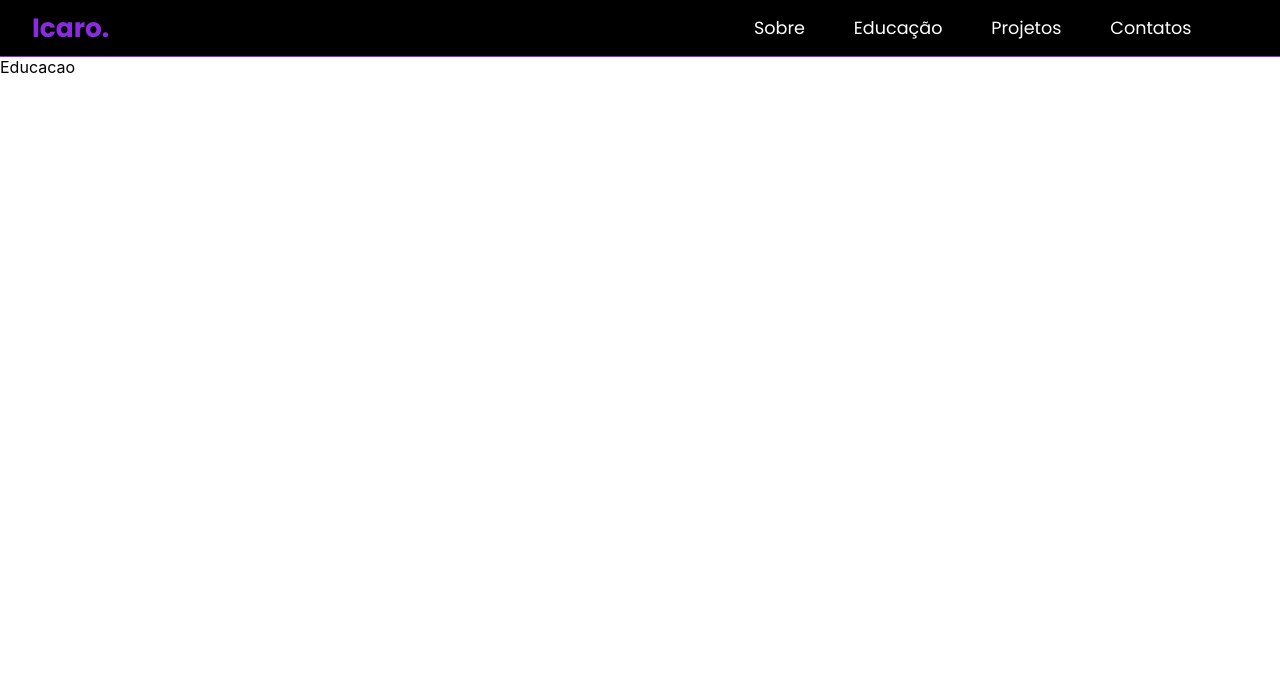
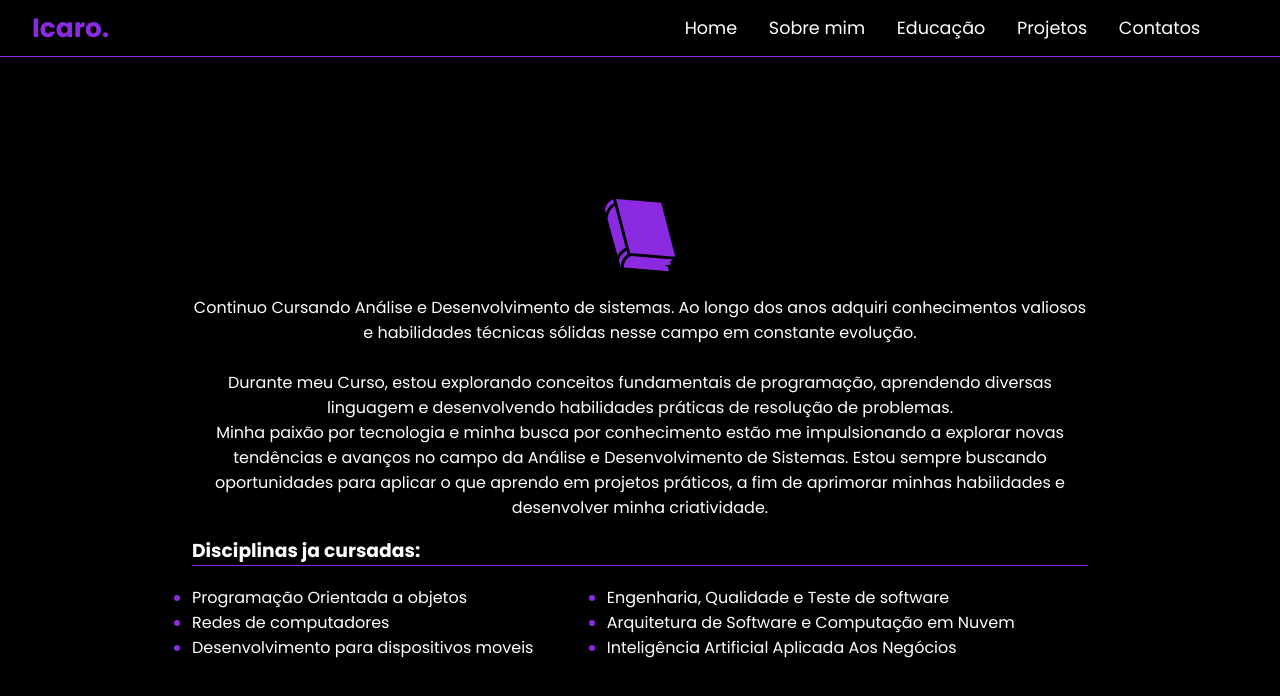
Before and after one commit to IcaroSLV/personal-portfolio, a React (Create React App) app: page /educacao in a window 1280 px wide. Shown: the top 696 px of the page. Built offline with nearby package versions, Linux system fonts and the light colour scheme.

Commit message:
Educação page Done

```diff
--- a/src/Pages/Educacao.js
+++ b/src/Pages/Educacao.js
@@ -1,5 +1,39 @@
+import styles from './Educacao.module.css'
+
+import {GiWhiteBook} from 'react-icons/gi'
+
 function Educacao() {
-    return(<div>Educacao</div>)
+    return(
+        <div className={styles.EducationContainer}>
+            <div className={styles.IconContainer}>
+                <GiWhiteBook className={styles.icon}/>
+            </div>
+            <div className={styles.DescriptionContainer}>
+                <p>Continuo Cursando Análise e Desenvolvimento de sistemas. Ao longo dos anos adquiri conhecimentos
+                    valiosos e habilidades técnicas sólidas nesse campo em constante evolução.
+                    <br/>
+                    <br/>
+                    Durante meu Curso, estou explorando conceitos fundamentais de programação, aprendendo diversas
+                    linguagem e desenvolvendo habilidades práticas de resolução de problemas.
+                    <br/>
+                    Minha paixão por tecnologia e minha busca por conhecimento estão me impulsionando a explorar novas
+                    tendências e avanços no campo da Análise e Desenvolvimento de Sistemas. Estou sempre buscando oportunidades
+                    para aplicar o que aprendo em projetos práticos, a fim de aprimorar minhas habilidades e desenvolver minha criatividade.
+                </p>
+            </div>
+            <div className={styles.listContainer}>
+                <h3>Disciplinas ja cursadas:</h3>
+                <ul>
+                    <li>Programação Orientada a objetos</li>
+                    <li>Redes de computadores</li>
+                    <li>Desenvolvimento para dispositivos moveis</li>
+                    <li>Engenharia, Qualidade e Teste de software</li>
+                    <li>Arquitetura de Software e Computação em Nuvem</li>
+                    <li>Inteligência Artificial Aplicada Aos Negócios</li>
+                </ul>
+            </div>
+        </div>
+    )
 }
 
 export default Educacao
--- /dev/null
+++ b/src/Pages/Educacao.module.css
@@ -0,0 +1,84 @@
+@import url('https://fonts.googleapis.com/css2?family=Poppins:ital,wght@0,100;0,200;0,300;0,400;0,500;0,600;0,700;0,800;0,900;1,100;1,200;1,300;1,400;1,500;1,600;1,700;1,800;1,900&display=swap');
+
+.EducationContainer {
+    height: 100%;
+    background-color: black;
+    display: flex;
+    justify-content: center;
+    align-items: center;
+    flex-direction: column;
+    color: white;
+    font-family: 'Poppins', sans-serif;
+    gap: 1em;
+}
+
+.EducationContainer div {
+    position: relative;
+    animation: ShowPage 1s forwards;
+    opacity: 0  ;
+}
+
+@keyframes ShowPage {
+    0% {
+        bottom: 15px;
+        opacity: 0;
+    }
+    100% {
+        bottom: 0;
+        opacity: 1;
+    }
+}
+
+.icon {
+    font-size: 5em;
+    animation: IconSwing 2s ease infinite;
+    position: relative;
+    color: blueviolet;
+    transition: .5s;
+}
+
+.icon:hover {
+    color: #d9a7d8;
+}
+
+@keyframes IconSwing {
+    0% {
+        bottom: -5px;
+    }
+    50% {
+        bottom: 5px;
+    }
+    100% {
+        bottom: -5px;
+    }
+}
+
+.DescriptionContainer {
+    width: 70%;
+    text-align: center;
+}
+
+.listContainer {
+    width: 70%;
+}
+
+.listContainer h3 {
+    border-bottom: .5px solid blueviolet;
+    margin-bottom: 1em;
+}
+
+.listContainer ul {
+    width: 100%;
+    display: flex;
+    flex-direction: column;
+    flex-wrap: wrap;
+    height: 5em;
+}
+
+.listContainer li {
+    flex: 0 0 1em;
+}
+
+li::marker {
+    color: blueviolet;
+}
--- a/src/components/NavBar.js
+++ b/src/components/NavBar.js
@@ -9,7 +9,8 @@ function NavBar() {
             <Link to='/'><h1>Icaro.</h1></Link>
         </div>
         <div className={styles.buttonList}>
-            <Link to='/sobre'>Sobre</Link>
+            <Link to='/'>Home</Link>
+            <Link to='/sobre'>Sobre mim</Link>
             <Link to='/educacao'>Educação</Link>
             <Link to='/projetos'>Projetos</Link>
             <Link to='/contatos'>Contatos</Link>
--- a/src/components/NavBar.module.css
+++ b/src/components/NavBar.module.css
@@ -21,7 +21,7 @@
 .NavBar a {
     text-decoration: none;
     color: var(--purpleColor);
-    font-size: 1.1em;
+    font-size: 1.1rem;
     transition: 1s;
 }
 
@@ -39,6 +39,6 @@
 .buttonList {
     display: flex;
     justify-content: space-around;
-    width: 40%;
+    width: 45%;
     margin-right: 2em;
 }
```
